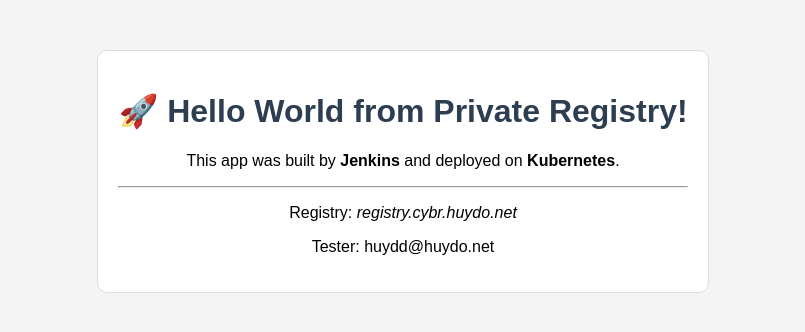
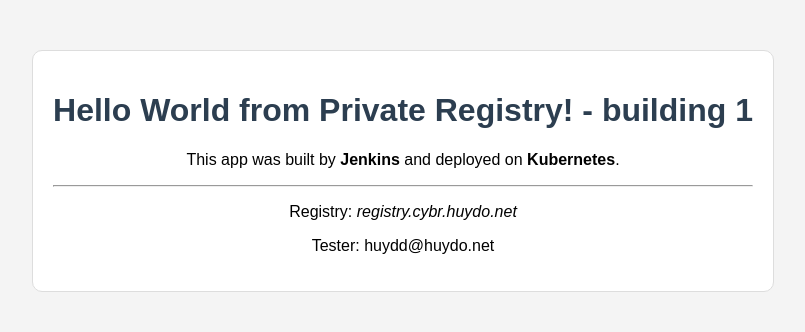
Before and after one commit to huydd79/webapp-simpletest, a plain HTML site: page index.html in a window 1280 px wide. Shown: the whole page, without its empty margins (237-1042 px from the left). Drawn offline with Linux system fonts and the light colour scheme.

Commit message:
Update index.html

```diff
--- a/index.html
+++ b/index.html
@@ -10,7 +10,7 @@
 </head>
 <body>
     <div class="container">
-        <h1>🚀 Hello World from Private Registry!</h1>
+        <h1>Hello World from Private Registry! - building 1</h1>
         <p>This app was built by <b>Jenkins</b> and deployed on <b>Kubernetes</b>.</p>
         <hr>
         <p>Registry: <i>registry.cybr.huydo.net</i></p>
```
